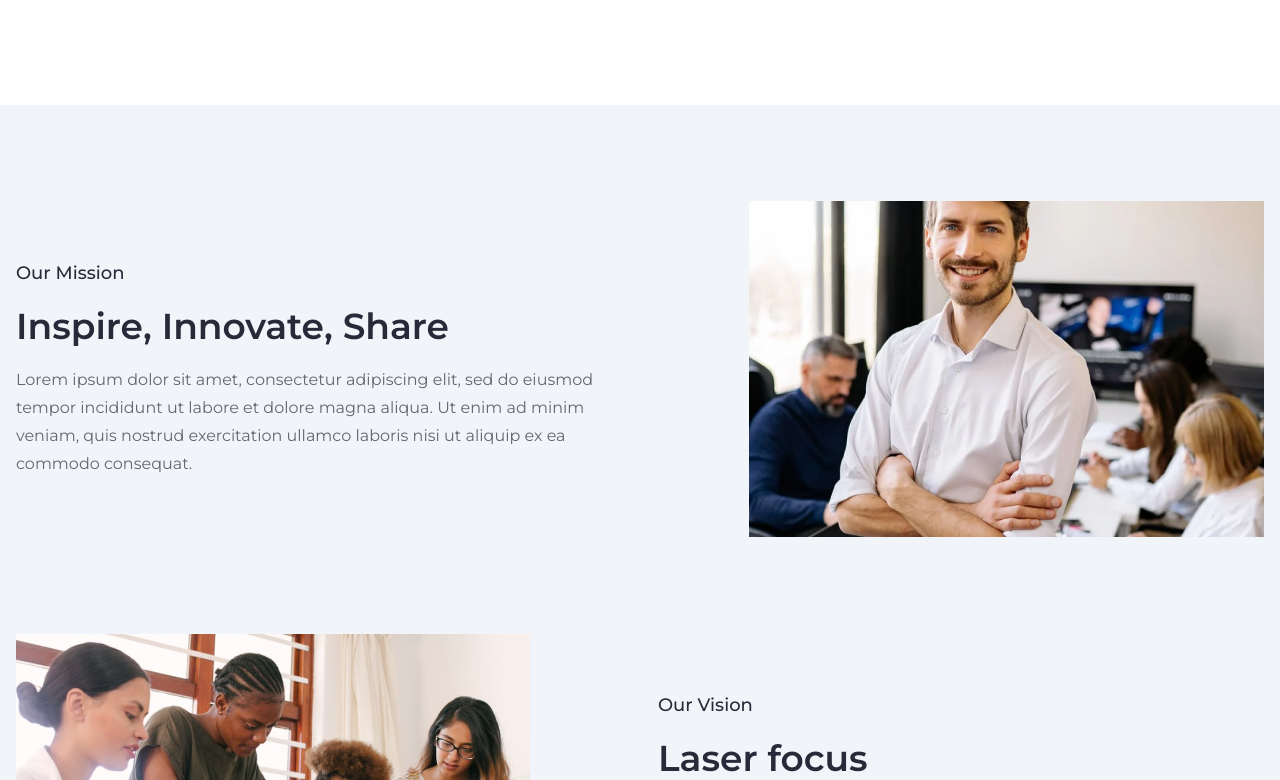
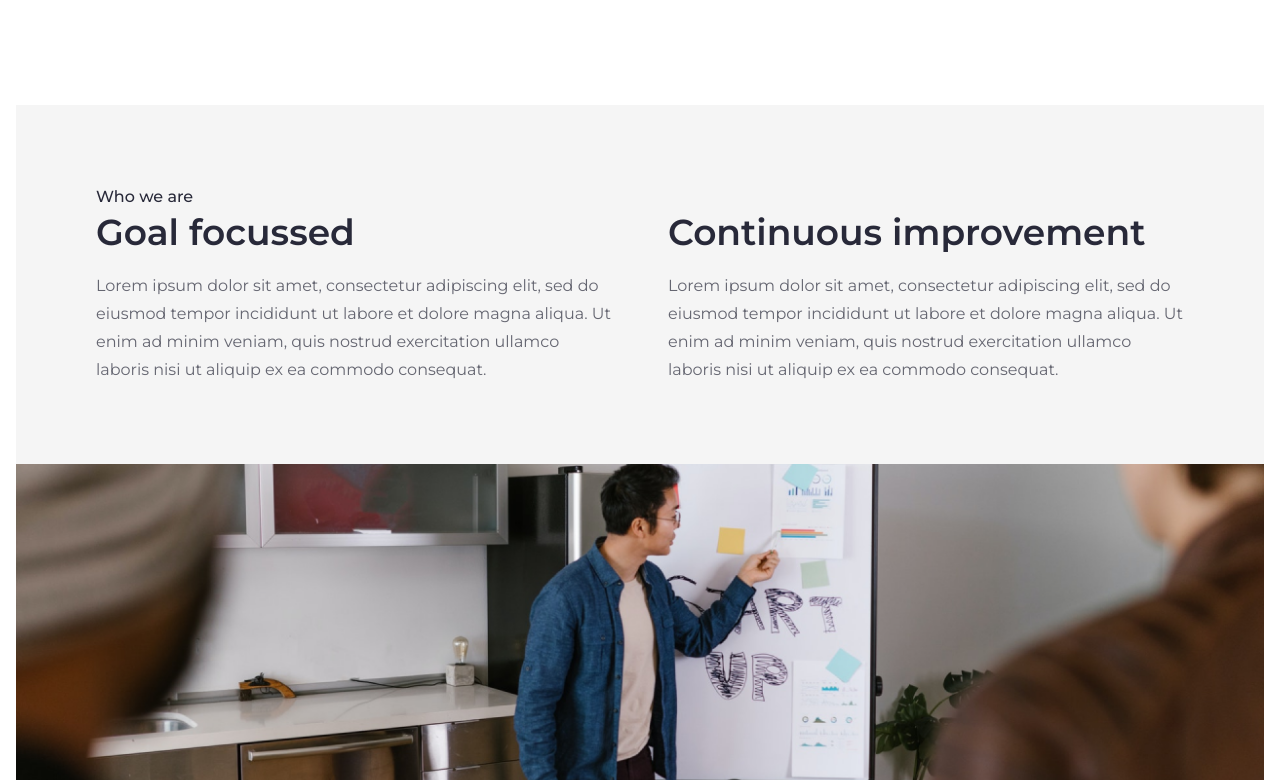
Before and after one commit to KirillUnited/digital-agency, a Next.js app: page /about in a window 1280 px wide. Shown: the part 540-1320 px from the top of the page. Built offline with nearby package versions, Linux system fonts and the light colour scheme.

Commit message:
[about] add about us section

```diff
--- /dev/null
+++ b/src/app/about/components/AboutUs/AboutUs.tsx
@@ -0,0 +1,38 @@
+import { site } from '@/content'
+import Image from 'next/image'
+import React from 'react'
+
+export default function AboutUs() {
+    const title = site.about?.aboutus?.title;
+    const content = site.about?.aboutus?.content;
+    const image = site.about?.aboutus?.image;
+
+    return (
+        <section className='bg-background'>
+            <div className="container">
+                <div className="bg-neutral-100 p-10 lg:p-20">
+                    <p className='font-medium'>{title}</p>
+                    <div className="grid grid-cols-1 lg:grid-cols-2 gap-7 lg:gap-14">
+                        {
+                            content.map(({ title, description }) => {
+                                return (
+                                    <div key={title} className="flex flex-col gap-4">
+                                        <h3 className='heading-3'>{title}</h3>
+                                        <p className='paragraph text-foreground/70'>{description}</p>
+                                    </div>
+                                )
+                            })
+                        }
+                    </div>
+                </div>
+                <Image
+                    width={1280}
+                    height={340}
+                    src={`${image}`}
+                    alt={title}
+                    className='w-full max-h-80 object-cover object-top'
+                />
+            </div>
+        </section>
+    )
+}
--- a/src/app/about/page.tsx
+++ b/src/app/about/page.tsx
@@ -2,6 +2,7 @@ import React from 'react'
 import Hero from './components/Hero/Hero'
 import Mission from './components/Mission/Mission'
 import { site } from '@/content'
+import AboutUs from './components/AboutUs/AboutUs';
 
 export async function generateMetadata() {
     const title = site.about?.hero?.pageTitle;
@@ -15,6 +16,7 @@ export default function About() {
     return (
         <>
             <Hero />
+            <AboutUs />
             <Mission />
         </>
     )
--- a/src/content/index.ts
+++ b/src/content/index.ts
@@ -14,6 +14,20 @@ export const site = {
             description: 'Lorem ipsum dolor sit amet, consectetur adipiscing elit, sed do eiusmod tempor incididunt ut labore et dolore magna aliqua. Ut enim ad minim veniam.',
             image: '/images/about-hero.png',
             link: ''
+        },
+        aboutus: {
+            title: 'Who we are',
+            image: '/images/about-about-us.png',
+            content: [
+                {
+                    title: 'Goal focussed',
+                    description: 'Lorem ipsum dolor sit amet, consectetur adipiscing elit, sed do eiusmod tempor incididunt ut labore et dolore magna aliqua. Ut enim ad minim veniam, quis nostrud exercitation ullamco laboris nisi ut aliquip ex ea commodo consequat.'
+                },
+                {
+                    title: 'Continuous improvement',
+                    description: 'Lorem ipsum dolor sit amet, consectetur adipiscing elit, sed do eiusmod tempor incididunt ut labore et dolore magna aliqua. Ut enim ad minim veniam, quis nostrud exercitation ullamco laboris nisi ut aliquip ex ea commodo consequat.',
+                }
+            ]
         },
         mission: {
             content: [
```
Also changed, not shown: public/images/about-about-us.png (added).
